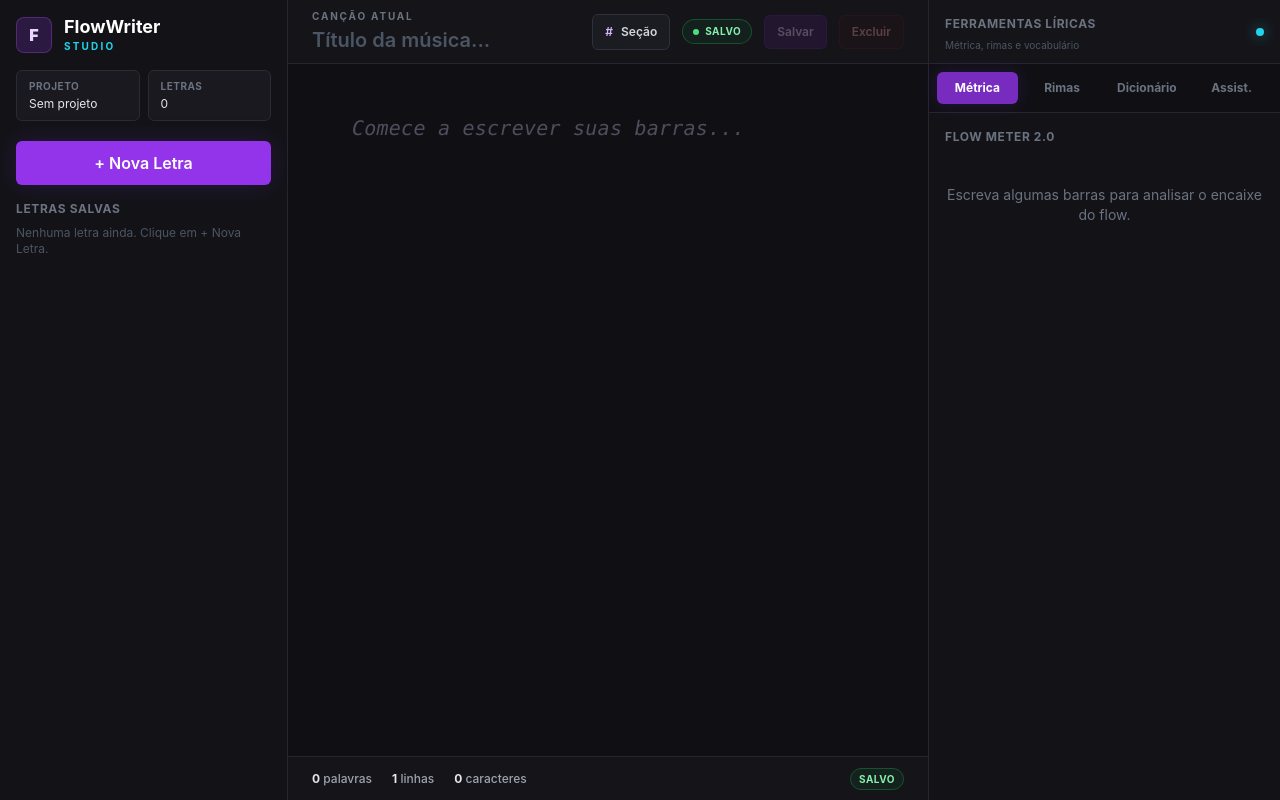
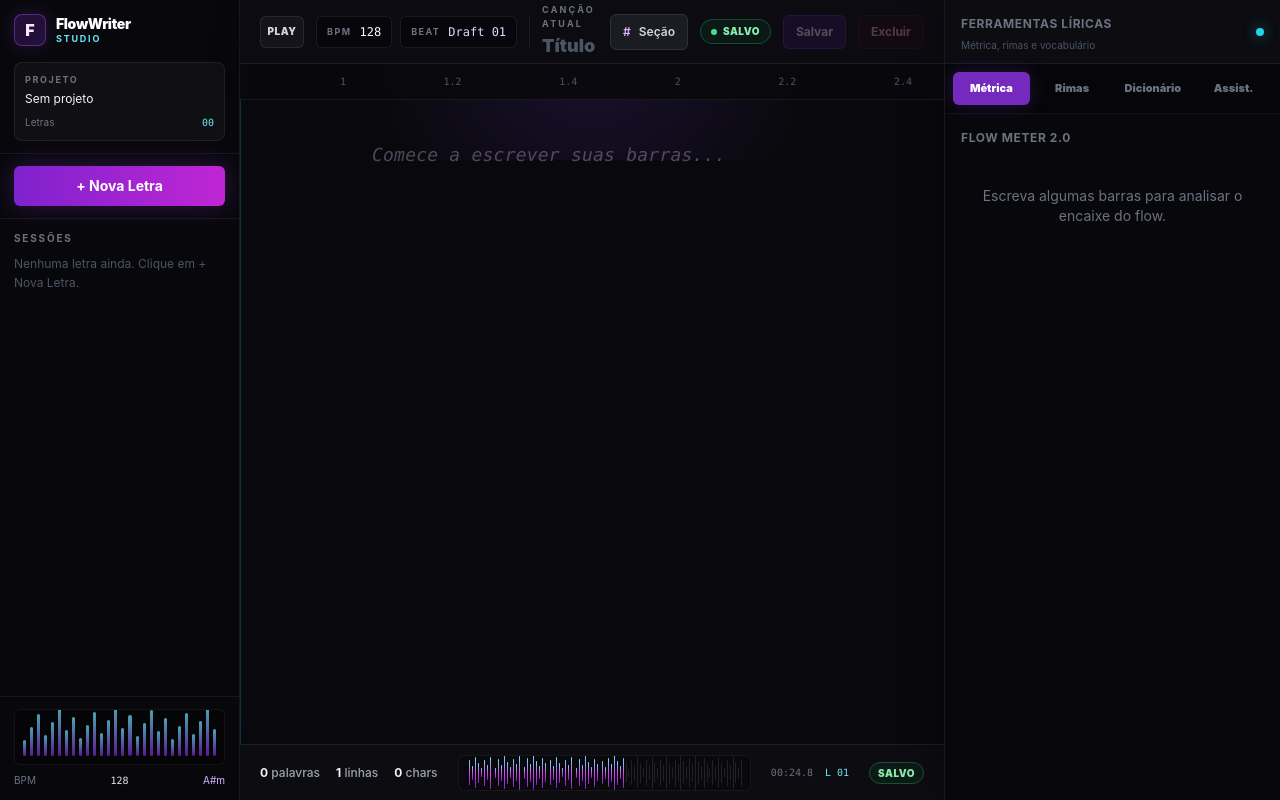
Before and after one commit to BLADE777ONE/flowwrite, a React (Vite) app: page / in a window 1280 px wide. Built offline with nearby package versions, Linux system fonts and the light colour scheme.

Commit message:
feat: restyle studio workspace layout

```diff
--- a/src/renderer/App.tsx
+++ b/src/renderer/App.tsx
@@ -228,7 +228,7 @@
   }
 
   return (
-    <div className="flex h-screen bg-[#0b0b0f] text-gray-200 font-sans">
+    <div className="flex h-screen bg-[#050507] text-gray-200 font-sans overflow-hidden">
       <Sidebar
         songs={songs}
         currentProject={currentProject}
@@ -237,7 +237,7 @@
         onSelectSong={loadSong}
       />
 
-      <div className="flex-1 flex flex-col relative bg-[#101014]">
+      <div className="flex-1 min-w-0 flex flex-col relative bg-[#09090d]">
         <EditorTopBar
           title={title}
           saving={saving}
--- a/src/renderer/components/EditorStatusBar.tsx
+++ b/src/renderer/components/EditorStatusBar.tsx
@@ -4,20 +4,46 @@
   saving: boolean
 }
 
+const WAVE_BARS = Array.from({ length: 96 }, (_, index) => 8 + ((index * 17) % 28))
+
 export function EditorStatusBar({ lyrics, lineCount, saving }: EditorStatusBarProps) {
   const wordCount = lyrics.trim().split(/\s+/).filter(word => word.length > 0).length
   const charCount = lyrics.length
 
   return (
-    <div className="h-11 border-t border-[#262631] bg-[#151519] flex items-center justify-between px-6 text-xs text-gray-400 font-medium">
-      <div className="flex items-center gap-5">
-        <span><strong className="text-gray-200">{wordCount}</strong> palavras</span>
-        <span><strong className="text-gray-200">{lineCount}</strong> linhas</span>
-        <span><strong className="text-gray-200">{charCount}</strong> caracteres</span>
+    <footer className="h-14 border-t border-white/[0.07] bg-[#0c0c11] flex items-center gap-5 px-5 text-xs text-gray-400 font-medium">
+      <div className="flex items-center gap-4 min-w-max">
+        <span><strong className="text-gray-100">{wordCount}</strong> palavras</span>
+        <span><strong className="text-gray-100">{lineCount}</strong> linhas</span>
+        <span><strong className="text-gray-100">{charCount}</strong> chars</span>
       </div>
-      <span className={`border px-2 py-0.5 rounded-full text-[10px] uppercase tracking-wider font-bold ${saving ? 'text-yellow-300 border-yellow-900 bg-yellow-900/20' : 'text-green-300 border-green-900 bg-green-900/20'}`}>
+
+      <div className="flex-1 min-w-0 h-9 rounded-md border border-white/[0.06] bg-black/25 px-2 flex items-center gap-0.5 overflow-hidden">
+        {WAVE_BARS.map((height, index) => (
+          <span
+            key={index}
+            className={`flex-1 rounded-full ${
+              index < Math.floor(WAVE_BARS.length * 0.58)
+                ? 'bg-gradient-to-t from-purple-700 via-fuchsia-500 to-cyan-300'
+                : 'bg-white/10'
+            }`}
+            style={{ height: `${height}px` }}
+          />
+        ))}
+      </div>
+
+      <div className="hidden lg:flex items-center gap-3 font-mono text-[10px] text-gray-500 min-w-max">
+        <span>00:24.8</span>
+        <span className="text-cyan-300">L {lineCount.toString().padStart(2, '0')}</span>
+      </div>
+
+      <span className={`border px-2 py-0.5 rounded-full text-[10px] uppercase tracking-wider font-black min-w-max ${
+        saving
+          ? 'text-yellow-300 border-yellow-900 bg-yellow-900/20'
+          : 'text-green-300 border-green-900 bg-green-900/20'
+      }`}>
         {saving ? 'Salvando...' : 'Salvo'}
       </span>
-    </div>
+    </footer>
   )
 }
--- a/src/renderer/components/EditorTopBar.tsx
+++ b/src/renderer/components/EditorTopBar.tsx
@@ -1,3 +1,4 @@
+import { useState } from 'react'
 import type { Editor } from '@tiptap/core'
 import { SectionToolbar } from '../../features/editor/components/SectionToolbar'
 
@@ -20,24 +21,51 @@
   onSave,
   onDelete,
 }: EditorTopBarProps) {
+  const [isPlaying, setIsPlaying] = useState(false)
+
   return (
-    <div className="h-16 border-b border-[#262631] flex items-center px-6 gap-3 bg-[#151519]">
+    <header className="h-16 border-b border-white/[0.07] flex items-center px-5 gap-3 bg-[#0c0c11]/95 shadow-[0_12px_32px_rgba(0,0,0,0.18)]">
+      <button
+        type="button"
+        onClick={() => setIsPlaying(value => !value)}
+        className={`h-8 w-11 rounded-md border text-[10px] font-black uppercase tracking-wider transition ${
+          isPlaying
+            ? 'border-cyan-400/60 bg-cyan-400/15 text-cyan-200 shadow-[0_0_18px_rgba(34,211,238,0.18)]'
+            : 'border-white/[0.09] bg-white/[0.04] text-gray-300 hover:text-white hover:border-purple-400/50'
+        }`}
+      >
+        {isPlaying ? 'Stop' : 'Play'}
+      </button>
+
+      <div className="hidden lg:flex items-center gap-2">
+        <div className="h-8 rounded-md border border-white/[0.08] bg-black/30 px-2.5 flex items-center gap-2">
+          <span className="text-[9px] uppercase tracking-[0.16em] text-gray-500 font-bold">BPM</span>
+          <span className="font-mono text-xs text-white">128</span>
+        </div>
+        <div className="h-8 rounded-md border border-white/[0.08] bg-black/30 px-2.5 flex items-center gap-2">
+          <span className="text-[9px] uppercase tracking-[0.16em] text-gray-500 font-bold">Beat</span>
+          <span className="font-mono text-xs text-purple-200">Draft 01</span>
+        </div>
+      </div>
+
+      <div className="h-8 w-px bg-white/[0.08]" />
+
       <div className="min-w-0 flex-1">
-        <p className="text-[10px] text-gray-500 uppercase tracking-[0.18em] font-bold mb-0.5">
+        <p className="text-[9px] text-gray-500 uppercase tracking-[0.24em] font-bold mb-0.5">
           Canção atual
         </p>
         <input
           type="text"
           value={title}
           onChange={event => onTitleChange(event.target.value)}
-          className="bg-transparent text-xl font-semibold text-white focus:outline-none w-full placeholder-gray-600"
+          className="bg-transparent text-base xl:text-lg font-black text-white focus:outline-none w-full placeholder-gray-600 leading-none"
           placeholder="Título da música..."
         />
       </div>
 
       <SectionToolbar editor={editor} />
 
-      <div className={`hidden xl:flex items-center gap-1.5 text-[10px] uppercase tracking-wider font-bold rounded-full px-2.5 py-1 border ${
+      <div className={`hidden xl:flex items-center gap-1.5 text-[10px] uppercase tracking-wider font-black rounded-full px-2.5 py-1 border ${
         saving
           ? 'text-yellow-300 border-yellow-800/70 bg-yellow-900/20'
           : 'text-green-300 border-green-800/70 bg-green-900/20'
@@ -50,7 +78,7 @@
         type="button"
         onClick={onSave}
         disabled={!hasCurrentSong || saving}
-        className="px-3 py-2 text-xs font-semibold rounded-md bg-purple-700/40 hover:bg-purple-700/70 text-purple-200 border border-purple-700/50 transition disabled:opacity-30 disabled:cursor-not-allowed flex-shrink-0"
+        className="px-3 py-2 text-xs font-bold rounded-md bg-purple-700/40 hover:bg-purple-700/70 text-purple-100 border border-purple-600/50 transition disabled:opacity-30 disabled:cursor-not-allowed flex-shrink-0"
       >
         {saving ? 'Salvando...' : 'Salvar'}
       </button>
@@ -59,10 +87,10 @@
         type="button"
         onClick={onDelete}
         disabled={!hasCurrentSong}
-        className="px-3 py-2 text-xs font-semibold rounded-md bg-red-950/40 hover:bg-red-900/60 text-red-300 border border-red-900/50 transition disabled:opacity-30 disabled:cursor-not-allowed flex-shrink-0"
+        className="px-3 py-2 text-xs font-bold rounded-md bg-red-950/35 hover:bg-red-900/55 text-red-300 border border-red-900/50 transition disabled:opacity-30 disabled:cursor-not-allowed flex-shrink-0"
       >
         Excluir
       </button>
-    </div>
+    </header>
   )
 }
--- a/src/renderer/components/LyricsEditor.tsx
+++ b/src/renderer/components/LyricsEditor.tsx
@@ -7,8 +7,20 @@
 
 export function LyricsEditor({ editor }: LyricsEditorProps) {
   return (
-    <div className="flex-1 overflow-y-auto editor-scroll tiptap-editor bg-[#101014]">
-      <EditorContent editor={editor} />
-    </div>
+    <main className="flex-1 min-h-0 bg-[#09090d] relative overflow-hidden">
+      <div className="absolute inset-x-0 top-0 h-24 bg-[radial-gradient(circle_at_50%_-30%,rgba(124,58,237,0.16),transparent_60%)] pointer-events-none" />
+      <div className="absolute left-0 top-0 bottom-0 w-px bg-cyan-400/20 shadow-[0_0_24px_rgba(34,211,238,0.28)] pointer-events-none" />
+
+      <div className="h-full overflow-y-auto editor-scroll tiptap-editor relative">
+        <div className="sticky top-0 z-10 h-9 border-b border-white/[0.06] bg-[#09090d]/90 backdrop-blur flex items-center px-8">
+          <div className="ml-[4.25rem] flex-1 flex items-center justify-between font-mono text-[10px] text-gray-600">
+            {[1, 1.2, 1.4, 2, 2.2, 2.4].map(marker => (
+              <span key={marker}>{marker}</span>
+            ))}
+          </div>
+        </div>
+        <EditorContent editor={editor} />
+      </div>
+    </main>
   )
 }
--- a/src/renderer/components/RightPanel.tsx
+++ b/src/renderer/components/RightPanel.tsx
@@ -47,7 +47,7 @@
   return (
     <button
       onClick={() => onTabChange(tab)}
-      className={`flex-1 rounded-md py-2 text-xs font-bold transition ${activeTab === tab ? 'text-white bg-purple-600/80 shadow-[0_0_18px_rgba(124,58,237,0.18)]' : 'text-gray-500 hover:text-gray-300 hover:bg-gray-800/50'}`}
+      className={`flex-1 rounded-md py-2 text-[11px] font-black transition ${activeTab === tab ? 'text-white bg-purple-600/80 shadow-[0_0_18px_rgba(124,58,237,0.24)]' : 'text-gray-500 hover:text-gray-300 hover:bg-white/[0.04]'}`}
     >
       {children}
     </button>
@@ -532,8 +532,8 @@
 
 export function RightPanel({ activeTab, selectedWord, lines, dictResult, dictLoading, onTabChange, onInsertWord, onInsertLine }: RightPanelProps) {
   return (
-    <div className="w-[22rem] min-w-[20rem] bg-[#131317] border-l border-[#262631] flex flex-col relative">
-      <div className="h-16 border-b border-[#262631] flex items-center justify-between px-4 bg-[#151519] app-region-drag">
+    <aside className="w-[21rem] min-w-[19.5rem] bg-[#08080c] border-l border-white/[0.07] flex flex-col relative shadow-[-12px_0_36px_rgba(0,0,0,0.2)]">
+      <div className="h-16 border-b border-white/[0.06] flex items-center justify-between px-4 bg-[#0c0c11] app-region-drag">
         <div>
           <span className="text-xs text-gray-500 font-bold tracking-wider">FERRAMENTAS LÍRICAS</span>
           <p className="text-[10px] text-gray-600 mt-1">Métrica, rimas e vocabulário</p>
@@ -541,14 +541,14 @@
         <div className="h-2 w-2 rounded-full bg-cyan-400 shadow-[0_0_14px_rgba(34,211,238,0.55)]" />
       </div>
 
-      <div className="grid grid-cols-4 gap-1 border-b border-[#262631] bg-[#101014] p-2">
+      <div className="grid grid-cols-4 gap-1 border-b border-white/[0.06] bg-black/30 p-2">
         <TabButton tab="metrics" activeTab={activeTab} onTabChange={onTabChange}>Métrica</TabButton>
         <TabButton tab="rhymes" activeTab={activeTab} onTabChange={onTabChange}>Rimas</TabButton>
         <TabButton tab="dictionary" activeTab={activeTab} onTabChange={onTabChange}>Dicionário</TabButton>
         <TabButton tab="assistant" activeTab={activeTab} onTabChange={onTabChange}>Assist.</TabButton>
       </div>
 
-      <div className="p-4 flex-1 overflow-y-auto">
+      <div className="p-4 flex-1 overflow-y-auto editor-scroll">
         {activeTab === 'metrics' && <MetricsTab lines={lines} />}
         {activeTab === 'rhymes' && <RhymesTab selectedWord={selectedWord} lines={lines} />}
         {activeTab === 'dictionary' && (
@@ -561,6 +561,6 @@
         )}
         {activeTab === 'assistant' && <AssistantTab lines={lines} onInsertLine={onInsertLine} />}
       </div>
-    </div>
+    </aside>
   )
 }
--- a/src/renderer/components/Sidebar.tsx
+++ b/src/renderer/components/Sidebar.tsx
@@ -10,55 +10,81 @@
 
 export function Sidebar({ songs, currentProject, currentSong, onNewLyric, onSelectSong }: SidebarProps) {
   return (
-    <div className="w-72 bg-[#131317] border-r border-[#262631] p-4 flex flex-col">
-      <div className="mb-5">
-        <div className="flex items-center gap-3">
-          <div className="h-9 w-9 rounded-lg bg-purple-600/20 border border-purple-500/30 flex items-center justify-center text-purple-200 font-black">
+    <aside className="w-60 bg-[#08080c] border-r border-white/[0.07] flex flex-col shadow-[12px_0_36px_rgba(0,0,0,0.22)]">
+      <div className="px-3.5 pt-3.5 pb-3 border-b border-white/[0.06]">
+        <div className="flex items-center gap-2.5">
+          <div className="h-8 w-8 rounded-lg bg-purple-600/20 border border-purple-500/40 flex items-center justify-center text-purple-100 font-black shadow-[0_0_18px_rgba(168,85,247,0.18)]">
             F
           </div>
-          <div>
-            <h1 className="text-lg font-bold text-white leading-tight">FlowWriter</h1>
-            <p className="text-[10px] text-cyan-400 uppercase tracking-[0.22em] font-bold">Studio</p>
+          <div className="min-w-0">
+            <h1 className="text-sm font-black text-white leading-tight tracking-tight">FlowWriter</h1>
+            <p className="text-[9px] text-cyan-300 uppercase tracking-[0.2em] font-bold">Studio</p>
           </div>
         </div>
-        <div className="mt-4 grid grid-cols-2 gap-2">
-          <div className="rounded-md border border-[#2b2b36] bg-[#19191f] px-3 py-2">
-            <p className="text-[10px] uppercase tracking-wider text-gray-500 font-bold">Projeto</p>
-            <p className="text-xs text-gray-200 truncate mt-0.5">{currentProject?.title ?? 'Sem projeto'}</p>
-          </div>
-          <div className="rounded-md border border-[#2b2b36] bg-[#19191f] px-3 py-2">
-            <p className="text-[10px] uppercase tracking-wider text-gray-500 font-bold">Letras</p>
-            <p className="text-xs text-gray-200 mt-0.5">{songs.length}</p>
+
+        <div className="mt-4 rounded-lg border border-white/[0.07] bg-white/[0.035] p-2.5">
+          <p className="text-[9px] uppercase tracking-[0.18em] text-gray-500 font-bold">Projeto</p>
+          <p className="text-xs text-gray-100 truncate mt-1">{currentProject?.title ?? 'Sem projeto'}</p>
+          <div className="mt-2 flex items-center justify-between text-[10px] text-gray-500">
+            <span>Letras</span>
+            <span className="font-mono text-cyan-300">{songs.length.toString().padStart(2, '0')}</span>
           </div>
         </div>
       </div>
 
-      <button
-        onClick={onNewLyric}
-        className="bg-purple-600 hover:bg-purple-500 text-white py-2.5 px-4 rounded-md mb-4 transition font-semibold shadow-[0_0_24px_rgba(124,58,237,0.18)]"
-      >
-        + Nova Letra
-      </button>
-      <div className="flex-1 overflow-y-auto">
-        <p className="text-xs text-gray-500 uppercase tracking-wider mb-2 font-bold">Letras Salvas</p>
+      <div className="px-3.5 py-3 border-b border-white/[0.06]">
+        <button
+          onClick={onNewLyric}
+          className="w-full bg-gradient-to-r from-purple-700 to-fuchsia-600 hover:from-purple-600 hover:to-fuchsia-500 text-white py-2.5 px-3 rounded-md transition font-bold text-sm shadow-[0_0_24px_rgba(147,51,234,0.28)]"
+        >
+          + Nova Letra
+        </button>
+      </div>
+
+      <div className="flex-1 overflow-y-auto px-3.5 py-3">
+        <p className="text-[10px] text-gray-500 uppercase tracking-[0.18em] mb-2 font-bold">Sessões</p>
         {songs.length === 0 && (
-          <p className="text-xs text-gray-600 mt-2">Nenhuma letra ainda. Clique em + Nova Letra.</p>
+          <p className="text-xs text-gray-600 mt-2 leading-relaxed">Nenhuma letra ainda. Clique em + Nova Letra.</p>
         )}
         {songs.map(song => (
-          <div
+          <button
             key={song.id}
             onClick={() => onSelectSong(song)}
-            className={`group p-3 rounded-md cursor-pointer border transition mb-2 relative overflow-hidden ${currentSong?.id === song.id ? 'bg-purple-950/35 border-purple-500/70' : 'bg-[#19191f] border-[#2b2b36] hover:border-purple-500/60 hover:bg-[#1e1e27]'}`}
+            className={`group w-full text-left px-2.5 py-2 rounded-md border transition mb-1.5 relative overflow-hidden ${
+              currentSong?.id === song.id
+                ? 'bg-purple-950/35 border-purple-500/70 shadow-[0_0_18px_rgba(147,51,234,0.16)]'
+                : 'bg-white/[0.025] border-white/[0.06] hover:border-purple-500/50 hover:bg-white/[0.045]'
+            }`}
           >
-            {currentSong?.id === song.id && <div className="absolute left-0 top-0 h-full w-1 bg-purple-500" />}
-            <p className="text-sm text-white truncate font-medium">{song.title || 'Sem título'}</p>
-            <div className="flex items-center justify-between mt-1">
-              <p className="text-xs text-gray-500 truncate">{currentProject?.title ?? 'Projeto'}</p>
-              <span className="text-[10px] text-gray-600 group-hover:text-purple-300 transition">abrir</span>
+            {currentSong?.id === song.id && <div className="absolute left-0 top-1.5 bottom-1.5 w-0.5 rounded-full bg-purple-400" />}
+            <p className="text-sm text-white truncate font-semibold pl-1">{song.title || 'Sem título'}</p>
+            <div className="flex items-center justify-between mt-1 pl-1">
+              <p className="text-[10px] text-gray-500 truncate">{currentProject?.title ?? 'Projeto'}</p>
+              <span className="text-[9px] uppercase tracking-wider text-gray-600 group-hover:text-purple-300 transition">abrir</span>
             </div>
-          </div>
+          </button>
         ))}
       </div>
-    </div>
+
+      <div className="px-3.5 py-3 border-t border-white/[0.06]">
+        <div className="h-14 rounded-md border border-white/[0.06] bg-black/30 px-2 py-2 flex items-end gap-1 overflow-hidden">
+          {Array.from({ length: 28 }).map((_, index) => {
+            const height = 16 + ((index * 13) % 34)
+            return (
+              <span
+                key={index}
+                className="flex-1 rounded-full bg-gradient-to-t from-purple-700 to-cyan-300 opacity-70"
+                style={{ height: `${height}px` }}
+              />
+            )
+          })}
+        </div>
+        <div className="mt-2 flex items-center justify-between text-[10px] text-gray-500">
+          <span>BPM</span>
+          <span className="font-mono text-gray-200">128</span>
+          <span className="text-purple-300">A#m</span>
+        </div>
+      </div>
+    </aside>
   )
 }
--- a/src/renderer/styles/global.css
+++ b/src/renderer/styles/global.css
@@ -34,7 +34,7 @@
   .editor-scroll::-webkit-scrollbar { width: 5px; }
   .editor-scroll::-webkit-scrollbar-track { background: transparent; }
   .editor-scroll::-webkit-scrollbar-thumb {
-    background: #d0cae0;
+    background: rgba(255,255,255,0.12);
     border-radius: 99px;
   }
   .editor-scroll::-webkit-scrollbar-thumb:hover {
@@ -69,18 +69,46 @@
   .tiptap-editor .ProseMirror {
     background: transparent;
     color: #e2e0e0;
-    @apply outline-none font-mono text-xl leading-relaxed;
+    @apply outline-none font-mono text-[18px] leading-[1.9];
+    counter-reset: lyric-line;
     width: 100%;
-    max-width: 920px;
+    max-width: 980px;
     margin: 0 auto;
-    min-height: 100%;
-    padding: 3rem 4rem 7rem;
+    min-height: calc(100% - 2.25rem);
+    padding: 2.35rem 4rem 6rem;
     caret-color: theme('colors.accent.primary');
     letter-spacing: 0.012em;
   }
 
   .tiptap-editor .ProseMirror p {
-    margin-bottom: 0.28rem;
+    position: relative;
+    margin-bottom: 0.18rem;
+    padding-left: 4.25rem;
+    min-height: 1.9em;
+  }
+
+  .tiptap-editor .ProseMirror p:not(.is-editor-empty)::before {
+    counter-increment: lyric-line;
+    content: counter(lyric-line, decimal-leading-zero);
+    position: absolute;
+    left: 0;
+    top: 0.2rem;
+    width: 2.5rem;
+    color: rgba(148, 163, 184, 0.36);
+    font-size: 0.68rem;
+    line-height: 1;
+    text-align: right;
+    letter-spacing: 0.08em;
+  }
+
+  .tiptap-editor .ProseMirror p:not(.is-editor-empty)::after {
+    content: "";
+    position: absolute;
+    left: 3rem;
+    top: 0.25rem;
+    bottom: 0.25rem;
+    width: 1px;
+    background: rgba(255,255,255,0.05);
   }
 
   .tiptap-editor .ProseMirror p.is-editor-empty:first-child::before {
```
